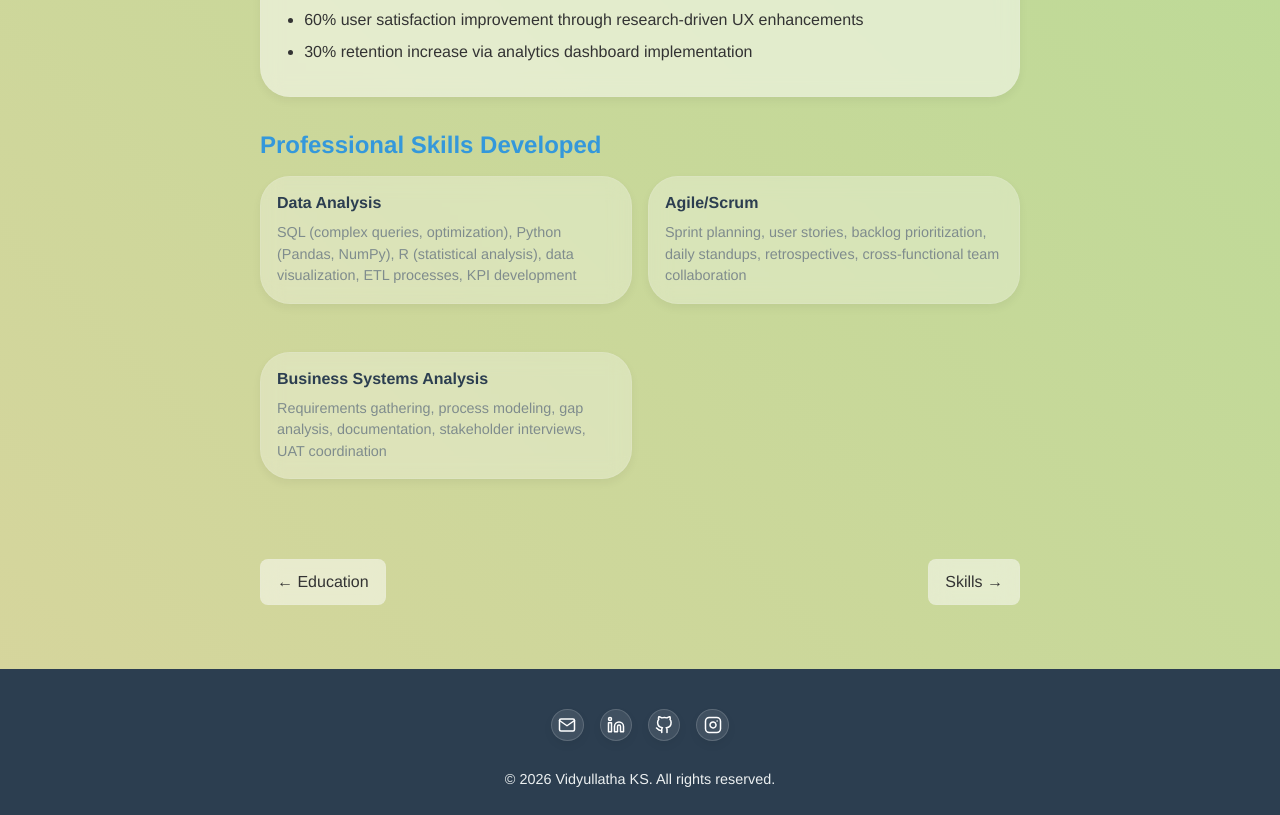
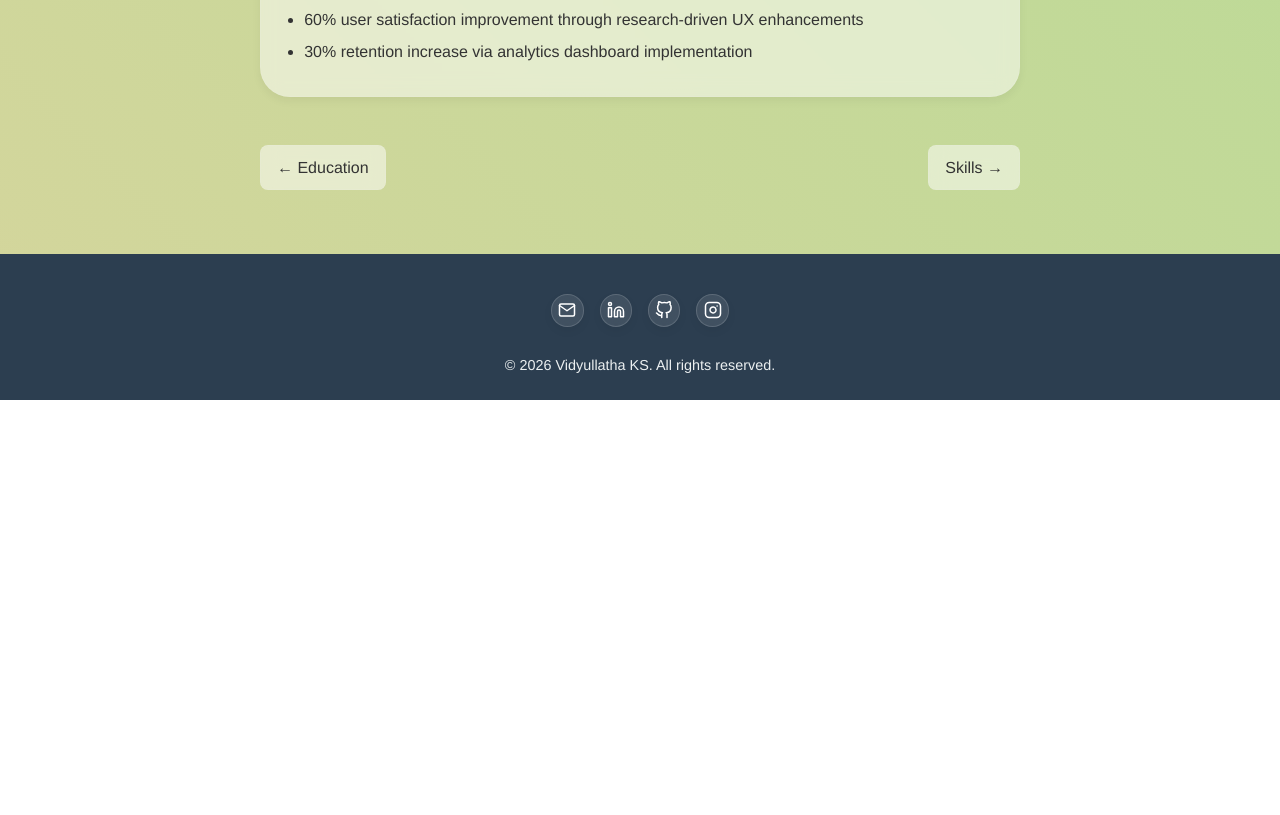
Before and after one commit to vidyullathaks/vidyullathaks.github.io, a SvelteKit app: page /experience in a window 1280 px wide. Shown: the part 3483-4298 px from the top of the page. After the commit the page ends 3883 px from the top, so only its background shows below. Built offline with nearby package versions, Linux system fonts and the light colour scheme.

Commit message:
Remove Professional Skills Developed section from experience page

```diff
--- a/src/routes/experience/+page.svelte
+++ b/src/routes/experience/+page.svelte
@@ -1,21 +1,10 @@
 <script>
 	import GlassBox from '$lib/components/GlassBox.svelte';
 	import CompanyLogo from '$lib/components/CompanyLogo.svelte';
-	import { getExperience, getSkills, getPageIntros } from '$lib/stores/portfolio';
+	import { getExperience, getPageIntros } from '$lib/stores/portfolio';
 
 	// Get experience data
 	const experienceData = getExperience();
-
-	// Get skills data for professional skills section
-	const { technical, management } = getSkills();
-
-	// Select a subset of skills to display in professional skills section
-	const professionalSkills = [
-		technical.find(skill => skill.name === "Product Management"),
-		technical.find(skill => skill.name === "Data Analysis"),
-		management.find(skill => skill.name === "Agile/Scrum"),
-		management.find(skill => skill.name === "Business Systems Analysis")
-	];
 
 	// Get page intro from portfolio data
 	const pageIntros = getPageIntros();
@@ -64,20 +53,6 @@
 					</div>
 				</GlassBox>
 			{/each}
-		</section>
-
-		<section class="skills-section">
-			<h2>Professional Skills Developed</h2>
-			<div class="skills-grid">
-				{#each professionalSkills as skill}
-					{#if skill}
-						<GlassBox padding="1rem" opacity={0.3} className="skill-item">
-							<h3>{skill.name}</h3>
-							<p>{skill.description}</p>
-						</GlassBox>
-					{/if}
-				{/each}
-			</div>
 		</section>
 
 		<div class="navigation-links">
@@ -175,32 +150,6 @@
 		line-height: 1.5;
 	}
 
-	.skills-section {
-		margin-bottom: 2rem;
-	}
-
-	.skills-grid {
-		display: grid;
-		grid-template-columns: repeat(auto-fill, minmax(300px, 1fr));
-		gap: 1rem;
-		margin-top: 1rem;
-	}
-
-	:global(.skill-item) {
-		margin-bottom: 0;
-	}
-
-	:global(.skill-item h3) {
-		margin: 0 0 0.5rem 0;
-		font-size: 1rem;
-	}
-
-	:global(.skill-item p) {
-		color: var(--color-text-muted);
-		font-size: 0.9rem;
-		margin: 0;
-	}
-
 	.navigation-links {
 		display: flex;
 		justify-content: space-between;
```
